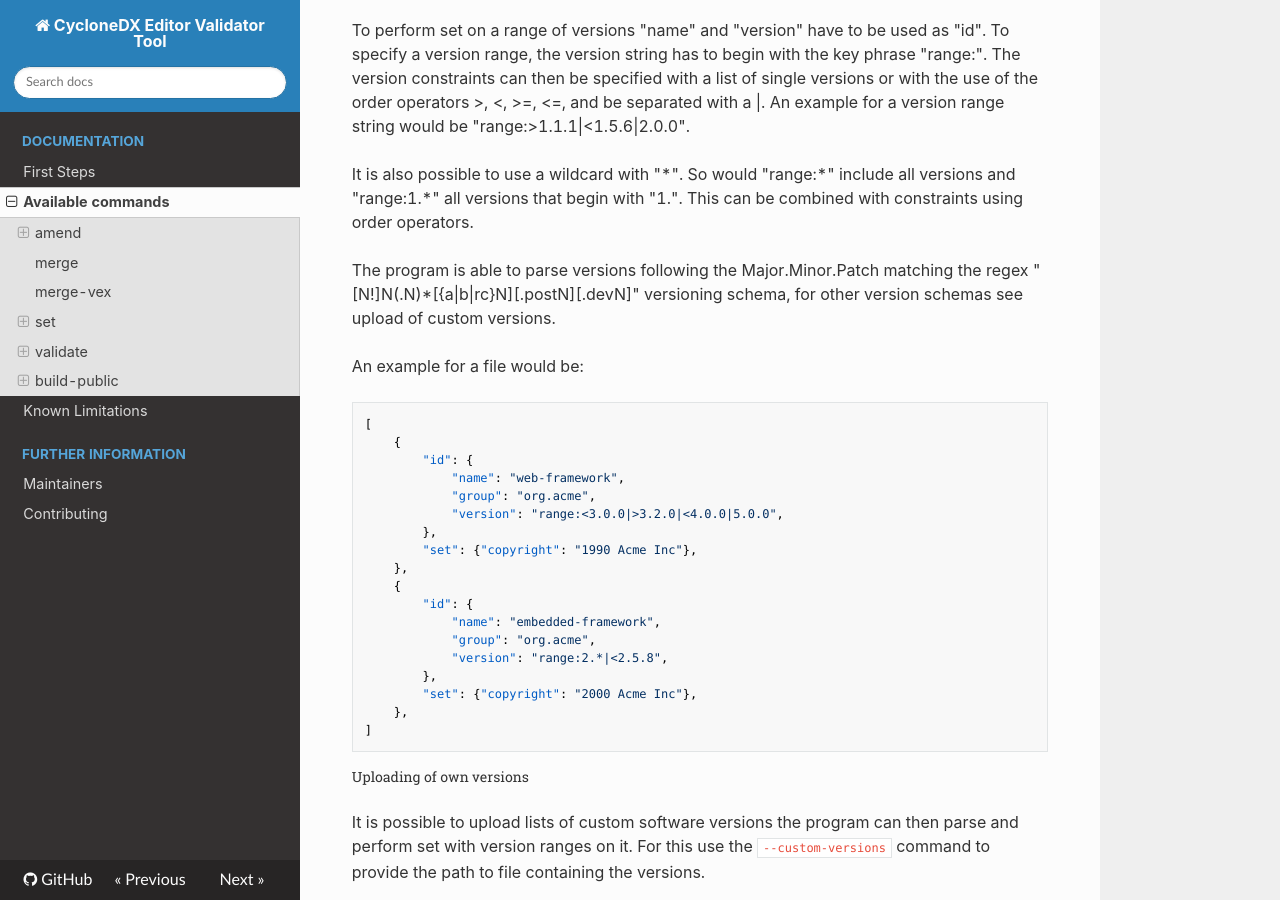
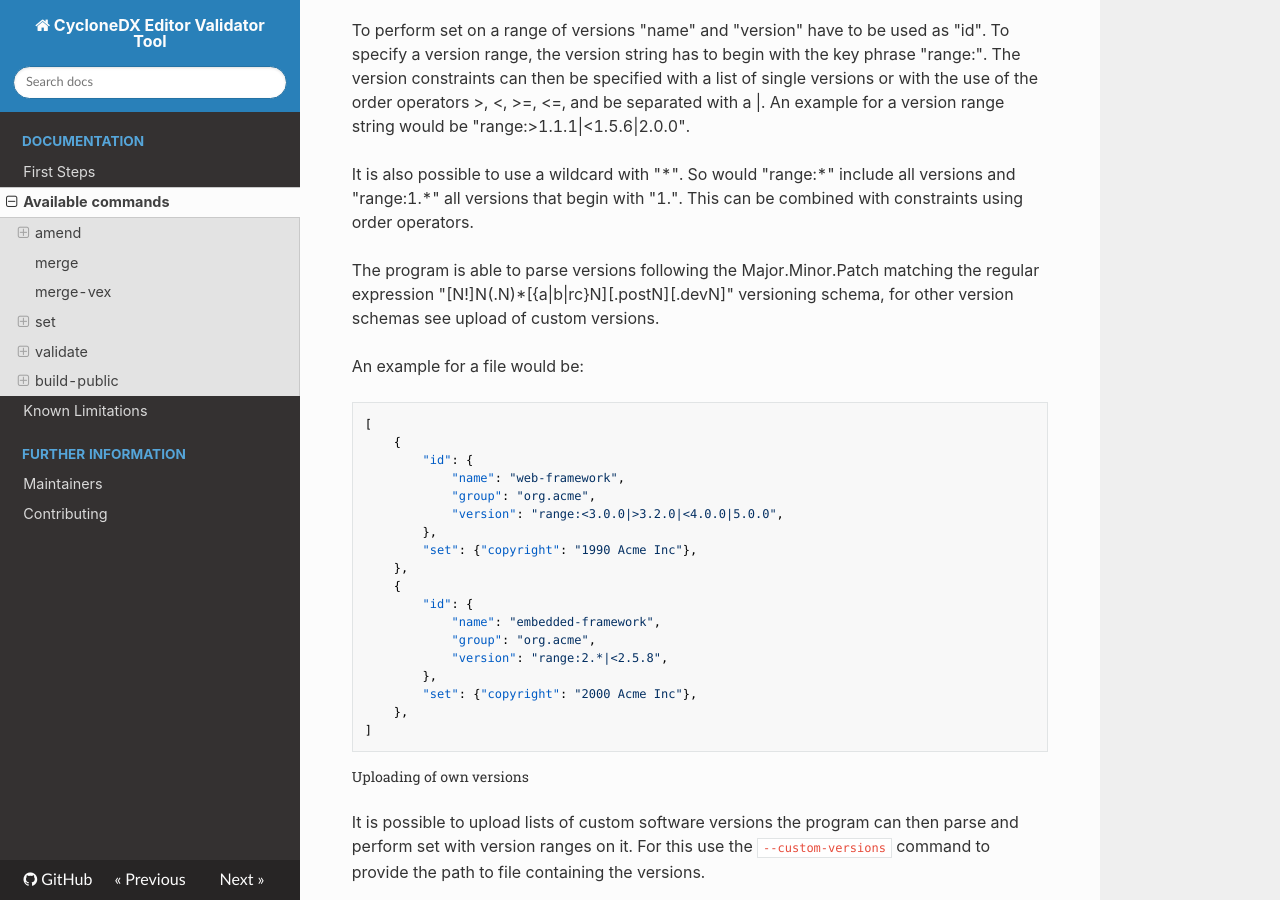
Before and after one commit to Festo-se/cyclonedx-editor-validator, an MkDocs documentation site: the page built from docs/available_commands.md, in a window 1280 px wide and 900 px high, scrolled down 5352 px. Built offline with MkDocs 1.6.1, drawn with Linux system fonts in a browser that asks for light colours; nearby versions of some CDN libraries; some web fonts are replaced.

Commit message:
docs: adds documentation of set version range

```diff
--- a/docs/available_commands.md
+++ b/docs/available_commands.md
@@ -180,7 +180,7 @@ and be separated with a |. An example for a version range string would be "range
 It is also possible to use a wildcard with "\*". So would "range:\*" include all versions and "range:1.*" all versions that begin with "1.".
 This can be combined with constraints using order operators.
 
-The program is able to parse versions following the Major.Minor.Patch matching the regex "\[N!\]N(.N)\*\[{a|b|rc}N\]\[.postN\]\[.devN\]" versioning schema, for other version schemas see upload of custom versions.
+The program is able to parse versions following the Major.Minor.Patch matching the regular expression "\[N!\]N(.N)\*\[{a|b|rc}N\]\[.postN\]\[.devN\]" versioning schema, for other version schemas see upload of custom versions.
 
 An example for a file would be:
 
```
